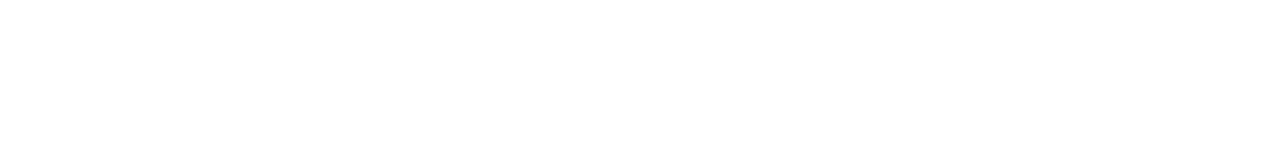
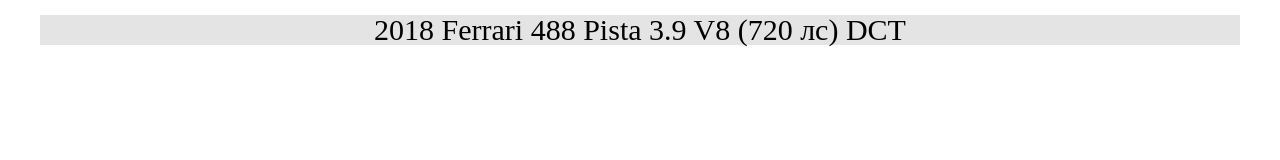
Before and after one commit to balloon383/home-work4, a plain HTML site: page index.html in a window 1280 px wide. Drawn offline with Linux system fonts and the light colour scheme.

Commit message:
made reset css

```diff
--- a/css/styles.css
+++ b/css/styles.css
@@ -0,0 +1,54 @@
+html, body, div, span, applet, object, iframe,
+h1, h2, h3, h4, h5, h6, p, blockquote, pre,
+a, abbr, acronym, address, big, cite, code,
+del, dfn, em, img, ins, kbd, q, s, samp,
+small, strike, strong, sub, sup, tt, var,
+b, u, i, center,
+dl, dt, dd, ol, ul, li,
+fieldset, form, label, legend,
+table, caption, tbody, tfoot, thead, tr, th, td,
+article, aside, canvas, details, embed,
+figure, figcaption, footer, header, hgroup,
+menu, nav, output, ruby, section, summary,
+time, mark, audio, video {
+	margin: 0;
+	padding: 0;
+	border: 0;
+	font-size: 100%;
+	font: inherit;
+	vertical-align: baseline;
+}
+/* HTML5 display-role reset for older browsers */
+article, aside, details, figcaption, figure,
+footer, header, hgroup, menu, nav, section {
+	display: block;
+}
+body {
+	line-height: 1;
+}
+ol, ul {
+	list-style: none;
+}
+blockquote, q {
+	quotes: none;
+}
+blockquote:before, blockquote:after,
+q:before, q:after {
+	content: '';
+	content: none;
+}
+table {
+	border-collapse: collapse;
+	border-spacing: 0;
+}
+
+
+.wrapper{
+    width: 1200px;
+    margin: 15px auto;
+    background-color: rgba(206, 206, 206, 0.555);
+}
+.header-box h1{
+    font-size: 30px;
+    text-align: center;
+}
--- a/index.html
+++ b/index.html
@@ -4,11 +4,15 @@
     <meta charset="UTF-8">
     <meta http-equiv="X-UA-Compatible" content="IE=edge">
     <meta name="viewport" content="width=device-width, initial-scale=1.0">
+    <link rel="stylesheet" href="css/styles.css">
     <title>Home work 4</title>
 </head>
 <body>
     <div class="wrapper">
+        <div class="header-box">
+        <h1>2018 Ferrari 488 Pista 3.9 V8 (720 лс) DCT</h1>
 
+        </div>
 
     </div>
 </body>
```
